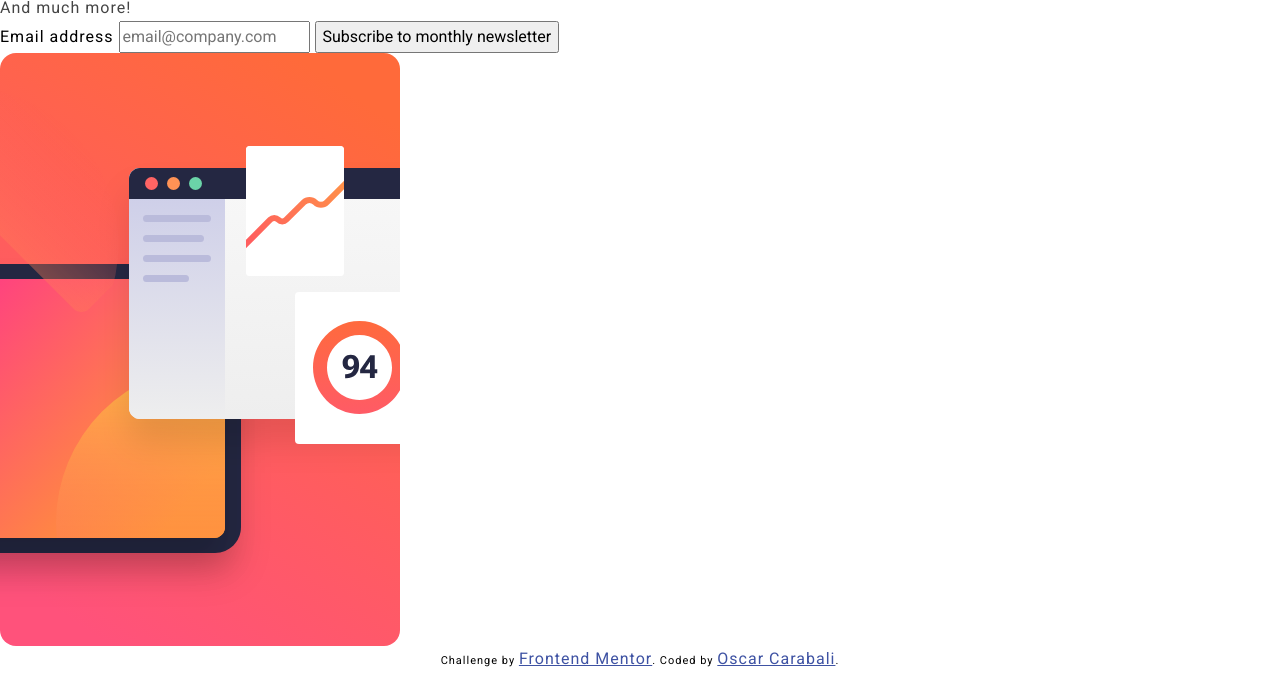
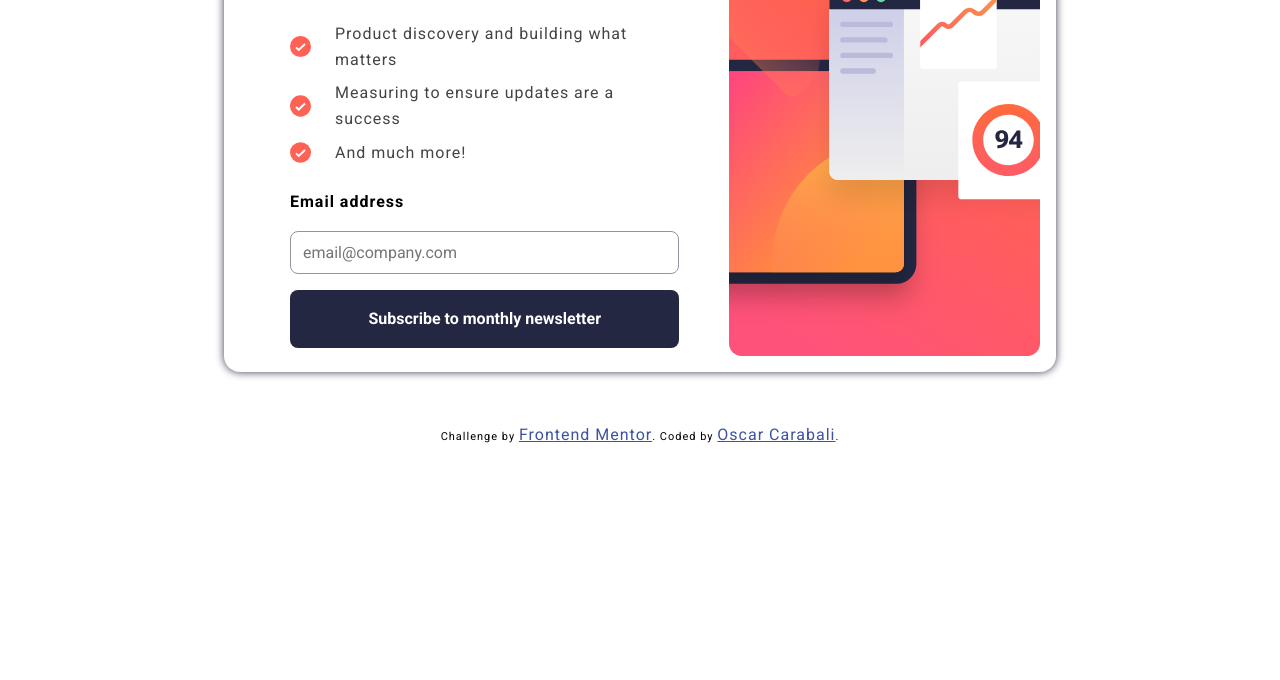
Before and after one commit to oscarc73/newsletter_form, a plain HTML site: page src/index.html in a window 1280 px wide. Shown: the part 170-850 px from the top of the page. Drawn offline with Linux system fonts and the light colour scheme.

Commit message:
finish the css and html in desktop

```diff
--- a/src/index.html
+++ b/src/index.html
@@ -11,25 +11,16 @@
     @import url('https://fonts.googleapis.com/css2?family=Roboto:wght@400;700&display=swap');
   </style>
   <link rel="stylesheet" href="./style/style.css">
+  <script type="module" src="./main.js" defer></script>
 
   <title>Frontend Mentor | Newsletter sign-up form with success message</title>
 
-  <!-- Feel free to remove these styles or customise in your own stylesheet 👍 -->
-  <style>
-    .attribution {
-      font-size: 11px;
-      text-align: center;
-    }
-
-    .attribution a {
-      color: hsl(228, 45%, 44%);
-    }
-  </style>
 </head>
 
 <body>
 
   <div class="content">
+    <div class="form">
       <article>
         <!-- Sign-up form start -->
 
@@ -44,7 +35,7 @@
           <li><img src="../assets/images/icon-list.svg" alt="">And much more!</li>
         </ul>
 
-      <label for="email">Email address</label>
+        <label for="email"><b>Email address</b></label>
         <input type="email" name="correo" id="email" placeholder="email@company.com">
 
         <button type="submit">Subscribe to monthly newsletter</button>
@@ -53,6 +44,7 @@
       <section>
         <img src="../assets/images/illustration-sign-up-desktop.svg" alt="illustration-sign-up-desktop">
       </section>
+    </div>
   </div>
 
   <!-- Success message start -->
@@ -71,6 +63,5 @@
       Mentor</a>.
     Coded by <a href="#">Oscar Carabali</a>.
   </div>
-</body>
 
 </html>
--- a/src/main.js
+++ b/src/main.js
@@ -0,0 +1,7 @@
+const boton = document.querySelector('button');
+
+boton.addEventListener('click', changeColor);
+
+function changeColor (element) {
+    element.target.classList.toggle("background-color")
+}
--- a/src/style/style.css
+++ b/src/style/style.css
@@ -1,9 +1,7 @@
 /*
   1. Use a more-intuitive box-sizing model.
 */
-*,
-*::before,
-*::after {
+* {
     box-sizing: border-box;
 }
 
@@ -28,8 +26,12 @@ body {
     5. Improve text rendering
   */
 body {
-    line-height: 1.5;
     -webkit-font-smoothing: antialiased;
+    font-family: 'Roboto', sans-serif;
+    margin: 0;
+    padding: 0;
+    line-height: 1.6em;
+    letter-spacing: 1px;
 }
 
 /*
@@ -96,19 +98,11 @@ li {
     color: var(--text_color);
 }
 
-body {
-    font-family: 'Roboto', sans-serif;
-    margin: 0;
-    padding: 0;
-    line-height: 1.6em;
-    letter-spacing: 1px;
-}
-
 h1,
 h2,
 h3,
 h4 {
-    font-size: 35px;
+    font-size: 40px;
     font-weight: 700;
 }
 
@@ -125,3 +119,74 @@ li {
     list-style: none;
     padding: 0;
 }
+
+.attribution {
+    font-size: 11px;
+    text-align: center;
+}
+
+.attribution a {
+    color: hsl(228, 45%, 44%);
+}
+
+/* Section one */
+.content {
+    max-width: 1440px;
+    margin: 0 auto;
+    margin-top: 3.125rem;
+    margin-bottom: 3.125rem;
+}
+
+.form {
+    width: 65%;
+    margin: auto;
+    display: flex;
+    justify-content: center;
+    align-items: center;
+    box-sizing: border-box;
+    box-shadow: 0px 0px 8px var(--charcoal_grey);
+    border-radius: 1rem;
+    padding: 16px;
+}
+
+article {
+    display: flex;
+    flex-direction: column;
+    box-sizing: border-box;
+    padding: 0 50px;
+}
+
+article * {
+    margin: 8px 0;
+}
+
+article ul li {
+    display: flex;
+
+}
+
+article ul li img {
+    margin: 0px 24px 0px 0px;
+}
+
+article input {
+    padding: 8px 12px;
+    border-radius: 8px;
+    border: 1px solid var(--grey);
+}
+
+article button {
+    border: none;
+    padding: 16px;
+    background-color: var(--dark_slate_grey);
+    color: var(--white_color);
+    font-weight: 600;
+    border-radius: 8px;
+    transition:
+        background-color 200ms ease-in-out;
+}
+
+/* esto hay que ponerle una clase en javascript para que cuando se de clic al boton cambie de color */
+.background-color {
+    background-color: var(--primary_color_tomato);
+}
```
Lines whose indentation alone changed are shown as unchanged.
